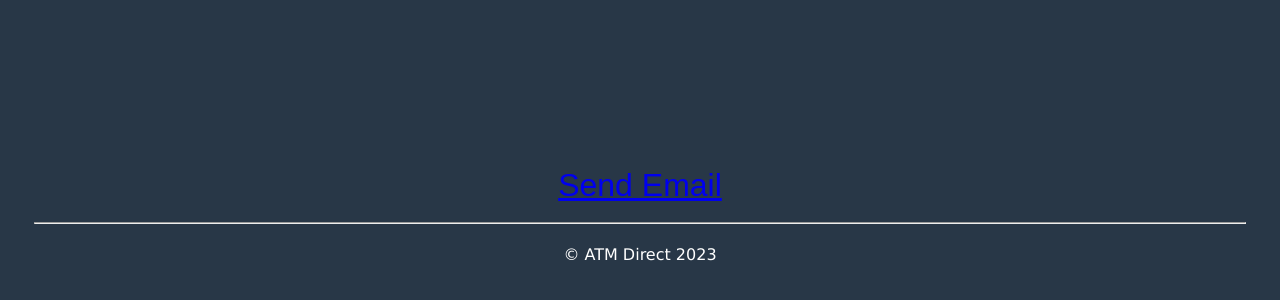
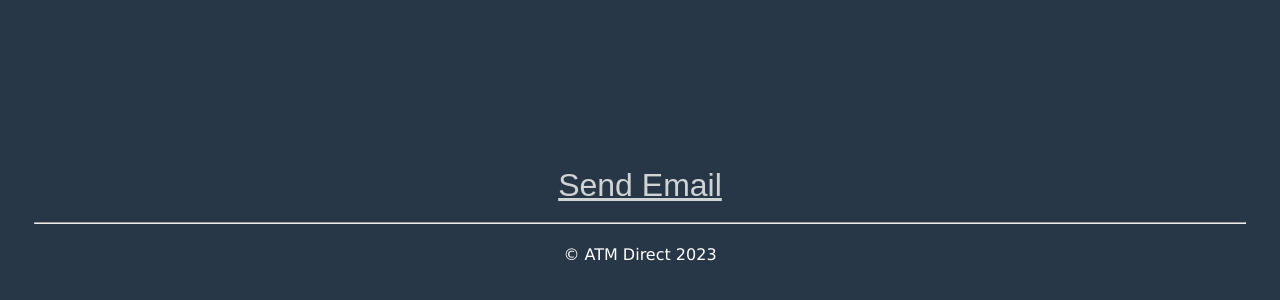
Before and after one commit to VadymHorval/websiteunderconstruction, a plain HTML site: page index.html in a window 1280 px wide. Shown: the part 826-1126 px from the top of the page. Drawn offline with Linux system fonts and the light colour scheme.

Commit message:
Update index.html

```diff
--- a/index.html
+++ b/index.html
@@ -32,7 +32,7 @@
 
 <p style="text-align:center">&nbsp;</p>
 
-<p style="text-align:center"><span style="color:#ffffff"><span style="font-family:Arial,Helvetica,sans-serif"><span style="font-size:32px"><a href="mailto:info@atm-direct.com"tyle="color:#D0D3D4">Send Email</a></span></span></span></p>
+<p style="text-align:center"><span style="color:#ffffff"><span style="font-family:Arial,Helvetica,sans-serif"><span style="font-size:32px"><a href="mailto:info@atm-direct.com" style="color:#D0D3D4">Send Email</a></span></span></span></p>
 
 <hr />
 <p style="text-align:center"><span style="color:#ffffff">&copy; ATM Direct 2023</span></p>
```
